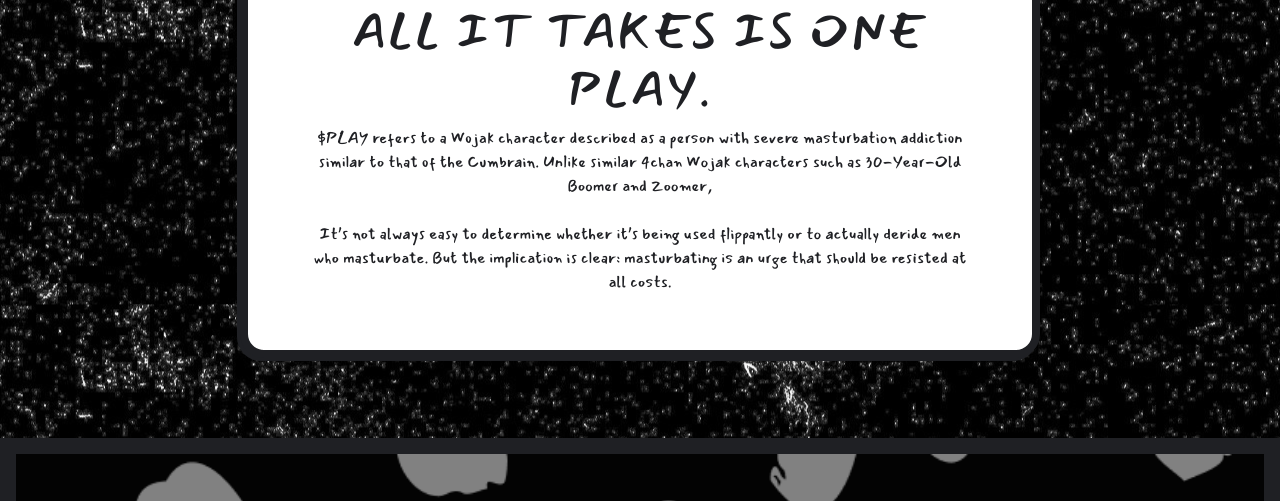
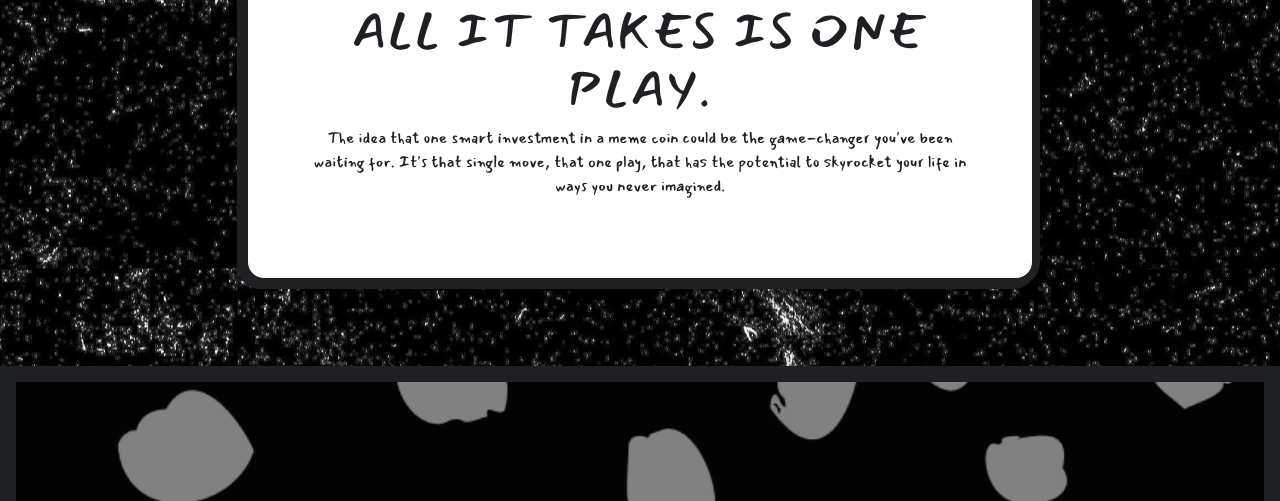
Before and after one commit to Yu-Zhong007/play, a plain HTML site: page index.html in a window 1280 px wide. Shown: the part 1175-1676 px from the top of the page. Drawn offline with nearby package versions, Linux system fonts and the light colour scheme.

Commit message:
Update index.html

```diff
--- a/index.html
+++ b/index.html
@@ -173,12 +173,9 @@
 				sizes="(max-width: 479px) 52vw, (max-width: 767px) 124px, 200px" alt="" class="mint-card-image">
 			<h2>All it takes is one play. </h2>
 			<p class="paragraph">
-				$PLAY refers to a Wojak character described as a person with severe masturbation addiction similar to that of the Cumbrain. Unlike similar 4chan Wojak characters such as 30-Year-Old Boomer and Zoomer,
-
+				The idea that one smart investment in a meme coin could be the game-changer you've been waiting for. It's that single move, that one play, that has the potential to skyrocket your life in ways you never imagined.
 				<br><br>
-
-It’s not always easy to determine whether it’s being used flippantly or to actually deride men who masturbate. But the implication is clear: masturbating is an urge that should be resisted at all costs.
-			</p>
+	</p>
 		</div>
 	</section>
 
@@ -239,7 +236,7 @@ It’s not always easy to determine whether it’s being used flippantly or to a
 			<div class="your-roboto-asseet">
 				<img src="matt/meme (1).png" loading="lazy"
 					sizes="(max-width: 479px) 86vw, (max-width: 767px) 54vw, 40vw" alt="" class="your-roboto-image">
-				<h3>Tax<br></h3>
+				In the world of memecoins, everything can shift in an instant, with the right coin at the right moment, everything you’ve dreamed of could be within reach. It’s the thrill of knowing that just one play could change everything.<h3>Tax<br></h3>
 				<p class="paragraph">
 					0% Tax, LP Tokens Burned & Contract Ownership Renounced
 				</p>
```
